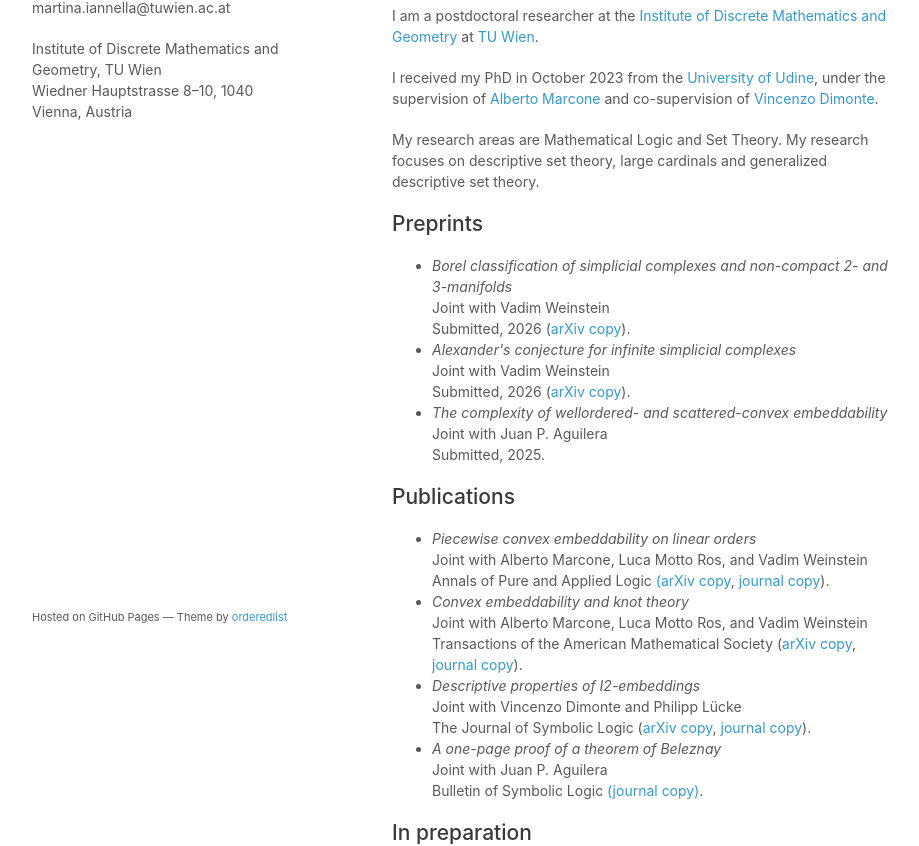
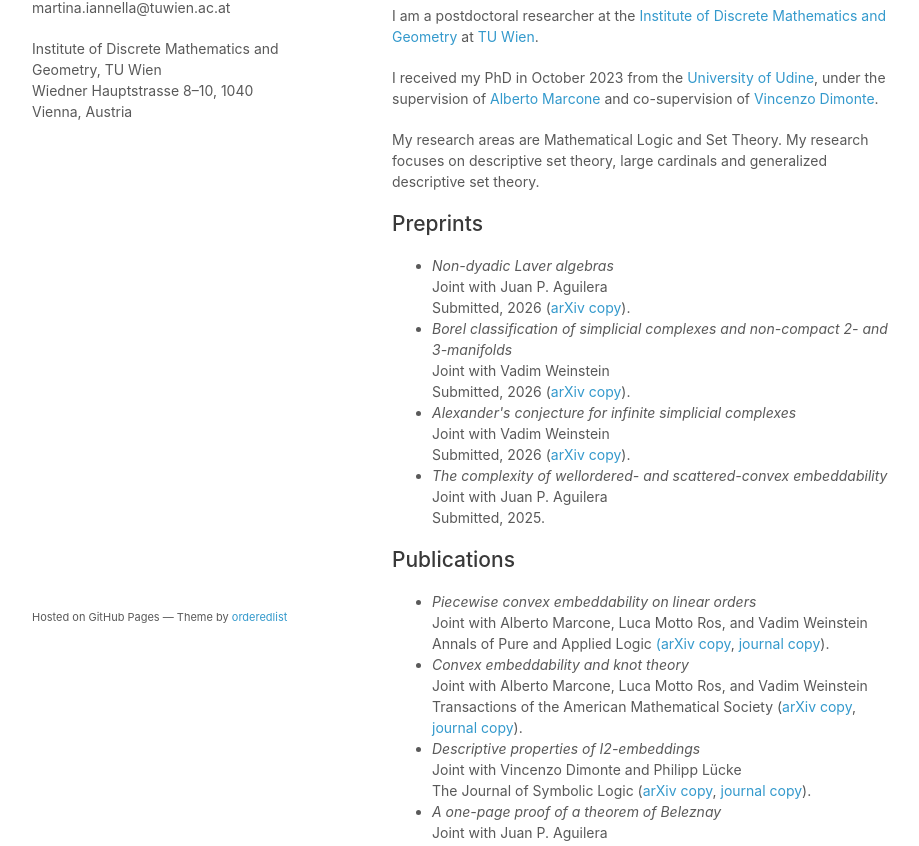
Before and after one commit to martinaiannella/martinaiannella.github.io, a plain HTML site: page index.html in a window 1280 px wide. Shown: the part 104-950 px from the top of the page, without its empty margins (178-1097 px from the left). Drawn offline with Linux system fonts and the light colour scheme.

Commit message:
Update index.html

```diff
--- a/index.html
+++ b/index.html
@@ -47,6 +47,9 @@
 
         <h2>Preprints</h2>
         <ul>
+         <li><i>Non-dyadic Laver algebras</i><br>
+            Joint with Juan P. Aguilera<br>
+            Submitted, 2026 (<a href="https://arxiv.org/abs/2610.06106" class="commit-link">arXiv copy</a>). </li>
          <li><i>Borel classification of simplicial complexes and non-compact 2- and 3-manifolds</i><br>
             Joint with Vadim Weinstein<br>
             Submitted, 2026 (<a href="https://doi.org/10.48550/arXiv.2608.16400" class="commit-link">arXiv copy</a>). </li>
@@ -74,11 +77,11 @@
             Bulletin of Symbolic Logic <a href="https://doi.org/10.1017/bsl.2024.39" class="commit-link">(journal copy)</a>.</li>
         </ul>
 
-        <h2>In preparation</h2>
+        <!--<h2>In preparation</h2>
         <ul>
          <li><i>Laver algebras and their embeddings</i><br>
             Joint with Juan P. Aguilera.</li>
-        </ul>
+        </ul>-->
 
         <h2>Selected Talks</h2>
         <ul>
```
